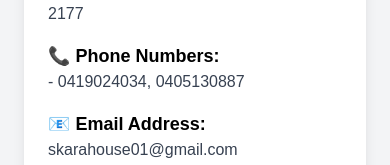
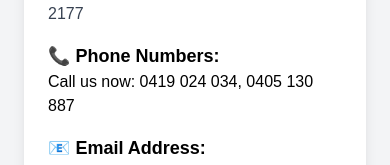
Before and after one commit to aleksandar-stotka/grill-house, a Nuxt app: page /contact in a window 390 px wide. Shown: the part 658-823 px from the top of the page. Built offline with nearby package versions, Linux system fonts and the light colour scheme; no server answers.

Commit message:
change-phone-about

```diff
--- a/pages/contact/index.vue
+++ b/pages/contact/index.vue
@@ -28,7 +28,11 @@
 
             <div class="mt-4">
               <h3 class="font-semibold text-lg">📞 Phone Numbers:</h3>
-              <p class="text-gray-700">- 0419024034, 0405130887</p>
+              <p>
+  Call us now:
+  <a href="tel:+61419024034">0419 024 034</a>,
+  <a href="tel:+61405130887">0405 130 887</a>
+</p>
             </div>
 
             <div class="mt-4">
```
